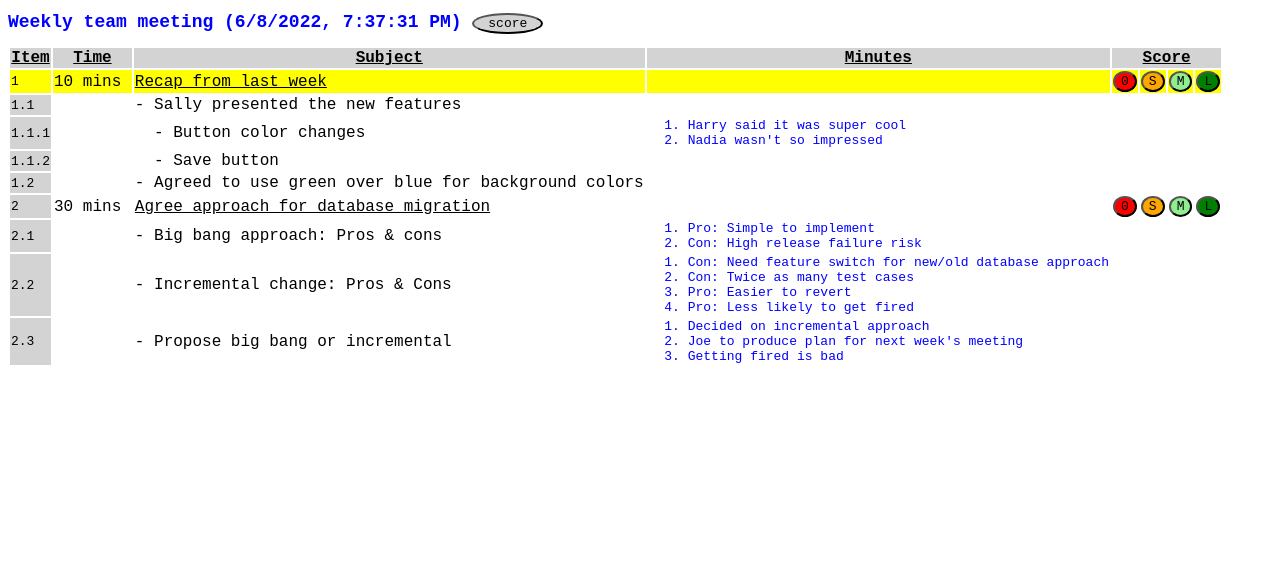
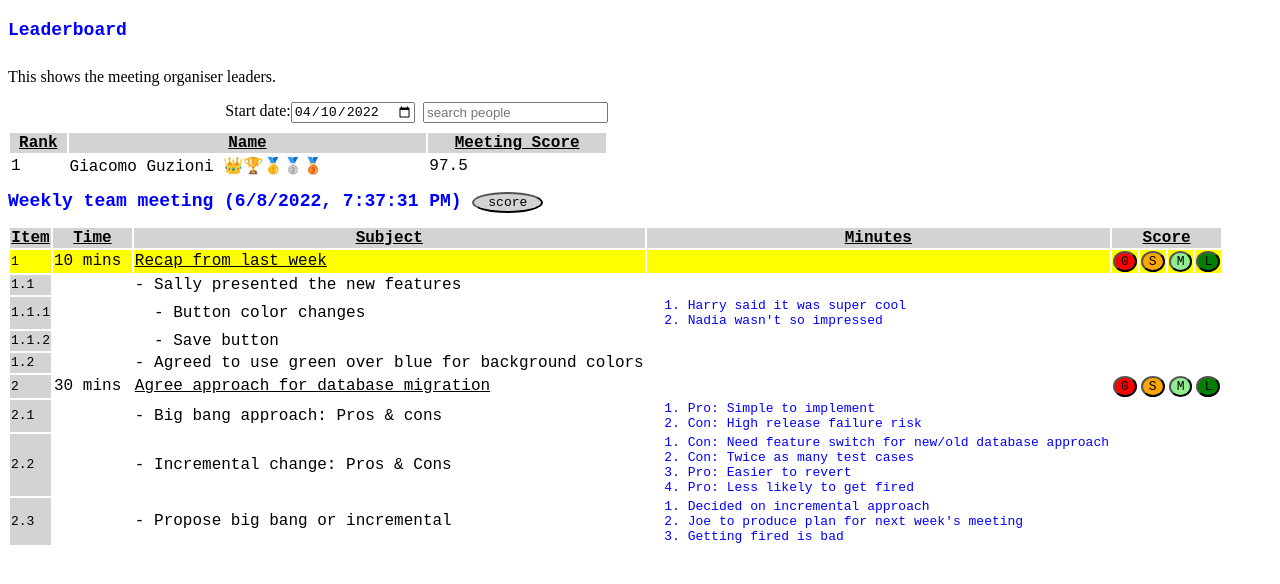
Before and after one commit to johnbarry/meetmon, a Vue app: page / in a window 1280 px wide. Shown: the top 584 px of the page. Built offline with nearby package versions, Linux system fonts and the light colour scheme.

Commit message:
feature: basic layout for leaderboard table

```diff
--- a/src/App.vue
+++ b/src/App.vue
@@ -1,4 +1,6 @@
 <script>
+import LeaderboardTable from './features/dashboard/components/LeaderboardTable.vue';
+
 export default {
   methods: {
     maybeHighlight: function (item, style) {
@@ -185,10 +187,14 @@ export default {
   raw.justLevelOne = raw.agendaItems.reduce( (levelOneSoFar, item) => levelOneSoFar && item.level == 1 )
     return raw;
   },
+  components: {
+    LeaderboardTable
+  }
 };
 </script>
 
 <template>
+  <LeaderboardTable></LeaderboardTable>
  <h1>
     {{ meetings[1].title }} ({{ meetings[1].time.toLocaleString() }})
     <button v-bind:style="`background-color: ${averageMeetingColor(agendaItems)}`">
--- /dev/null
+++ b/src/features/dashboard/components/LeaderboardTable.vue
@@ -0,0 +1,97 @@
+<script>
+export default {
+  data() {
+    return {
+      user: 'john.doe@company.com',
+      ranks: [
+        {
+          rank: 1,
+          name: 'Giacomo Guilizzoni',
+          email: 'giacomo.guilizzoni@company.com',
+          score: 95.5
+        },
+        {
+          rank: 2,
+          name: 'Marco Botton',
+          email: 'marco.botton@company.com',
+          score: 94.3
+        },
+        {
+          rank: 3,
+          name: 'Mariah Macichian',
+          email: 'mariah.macichian@company.com',
+          score: 93.1
+        },
+        {
+          rank: 4,
+          name: 'Valerie Liberty',
+          email: 'valerie.liberty@company.com',
+          score: 92.0
+        },
+        {
+          rank: '...',
+          name: '...',
+          email: '...',
+          score: '...'
+        },
+        {
+          rank: 521,
+          name: 'John Doe',
+          email: 'john.doe@company.com',
+          score: 55.6
+        }
+      ]
+    }
+  }
+}
+</script>
+
+<template>
+  <div class="container">
+    <h1>Leaderboard</h1>
+    <p>This shows the meeting organiser leaders.</p>
+    <div class="filter">
+      <div>
+        <label>Start date:</label>
+        <input type="date" id="start" value="2022-04-10">
+      </div>
+      <div>
+        <input type="text" placeholder="search people">
+      </div>
+    </div>
+    <table>
+      <thead>
+        <tr>
+          <th>Rank</th>
+          <th>Name</th>
+          <th>Meeting Score</th>
+        </tr>
+      </thead>
+      <tbody>
+        <tr>
+          <td>1</td>
+          <td>Giacomo Guzioni 👑🏆🥇🥈🥉</td>
+          <td>97.5</td>
+        </tr>
+      </tbody>
+    </table>
+  </div>
+</template>
+
+<style scoped>
+.container {
+  display: flex;
+  flex-direction: column;
+  max-width: 600px;
+}
+
+.filter {
+  display: flex;
+  justify-content: right;
+  margin-bottom: .5rem;
+}
+
+.filter div+div {
+  margin-left: .5rem;
+}
+</style>
```
Lines whose indentation alone changed are shown as unchanged.
